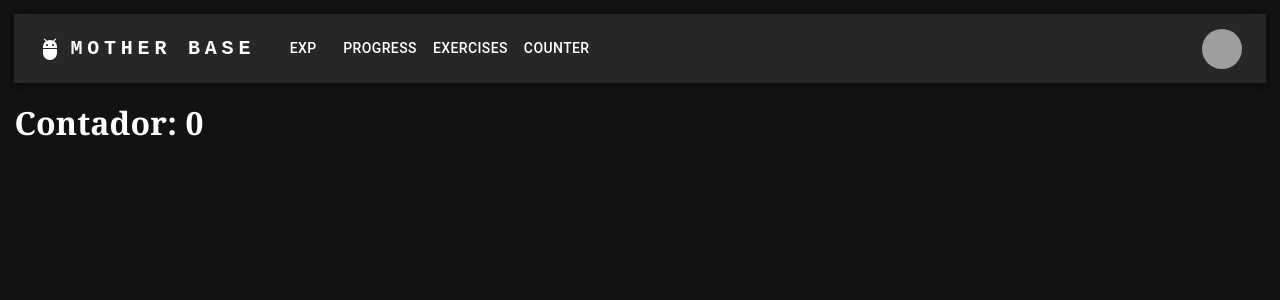
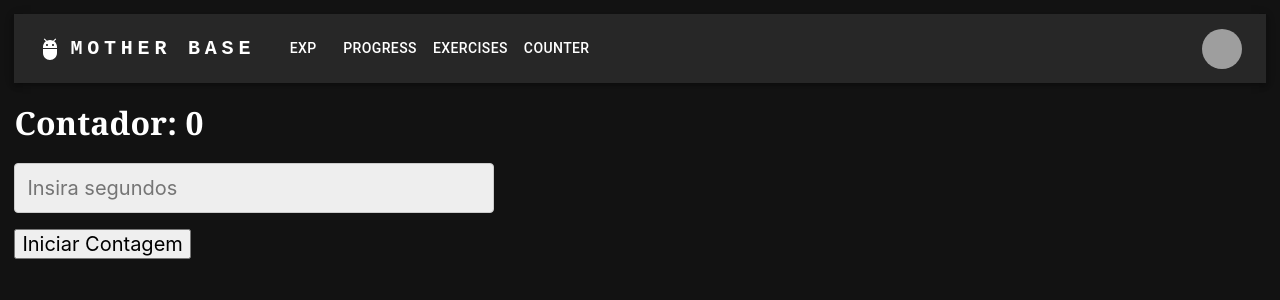
Before and after one commit to guiosouza/react-gamification-web-app, a Next.js app: page /counter in a window 1280 px wide. Shown: the top 300 px of the page. Built offline with nearby package versions, Linux system fonts and the light colour scheme; grey boxes are pictures that could not be loaded.

Commit message:
counter test with audio

```diff
--- a/src/app/counter/page.tsx
+++ b/src/app/counter/page.tsx
@@ -1,21 +1,46 @@
 'use client';
 
-import { useState, useEffect } from "react";
+import { useState, useEffect, useRef } from "react";
 
 function Counter() {
   const [count, setCount] = useState<number>(0);
+  const [inputValue, setInputValue] = useState<string>('');
+  const workerRef = useRef<Worker | null>(null);
 
   useEffect(() => {
-    const worker = new Worker(new URL("@/utils/timerWorker.ts", import.meta.url));
-    worker.onmessage = (event: MessageEvent<number>) => {
-      setCount(event.data);
+    workerRef.current = new Worker(new URL('@/utils/timerWorker.ts', import.meta.url));
+    workerRef.current.onmessage = (event: MessageEvent<number | string>) => {
+      if (event.data === 'done') {
+        playSound();
+      } else {
+        setCount(event.data as number);
+      }
     };
-    return () => worker.terminate();
+    return () => workerRef.current?.terminate();
   }, []);
 
+  const startCountdown = () => {
+    const time = parseInt(inputValue, 10);
+    if (!isNaN(time) && time > 0) {
+      workerRef.current?.postMessage(time);
+    }
+  };
+
+  const playSound = () => {
+    const audio = new Audio('/assets/sounds/timer-end.mp3');
+    audio.play().catch(error => console.error('Error playing audio:', error));
+  };
+
   return (
-    <div>
+    <div className="App">
       <h1>Contador: {count}</h1>
+      <input
+        type="number"
+        value={inputValue}
+        onChange={(e) => setInputValue(e.target.value)}
+        placeholder="Insira segundos"
+      />
+      <button onClick={startCountdown}>Iniciar Contagem</button>
     </div>
   );
 }
--- a/src/utils/timerWorker.ts
+++ b/src/utils/timerWorker.ts
@@ -1,7 +1,16 @@
 let count = 0;
+
+onmessage = (event: MessageEvent<number>) => {
+  count = event.data;
+  tick();
+};
+
 function tick() {
-  count++;
-  postMessage(count);
-  setTimeout(tick, 1000); // Simula setInterval mesmo com o navegador bloqueado
+  if (count > 0) {
+    count--;
+    postMessage(count);
+    setTimeout(tick, 1000); // Simula setInterval mesmo com o navegador bloqueado
+  } else {
+    postMessage('done');
+  }
 }
-tick();
```
Also changed, not shown: 1 other file (tests, documents, lock files or other folders).
